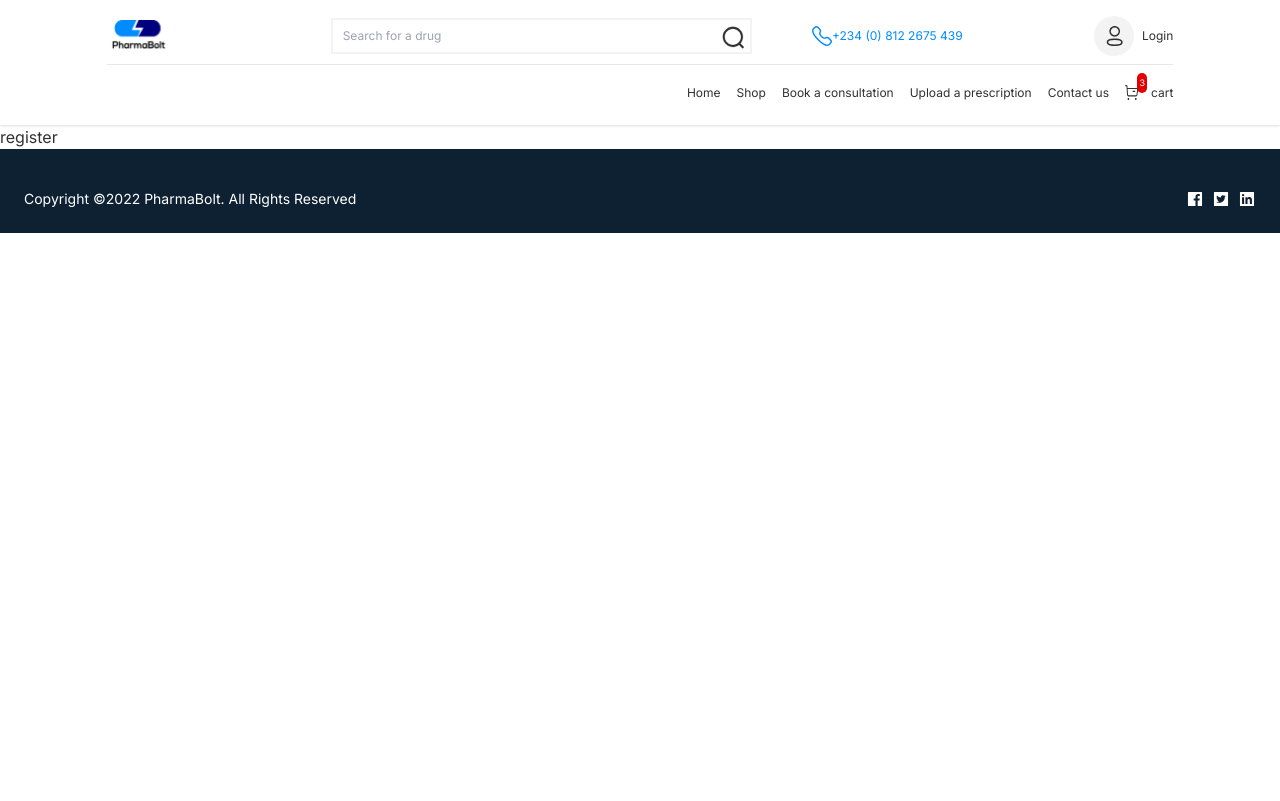
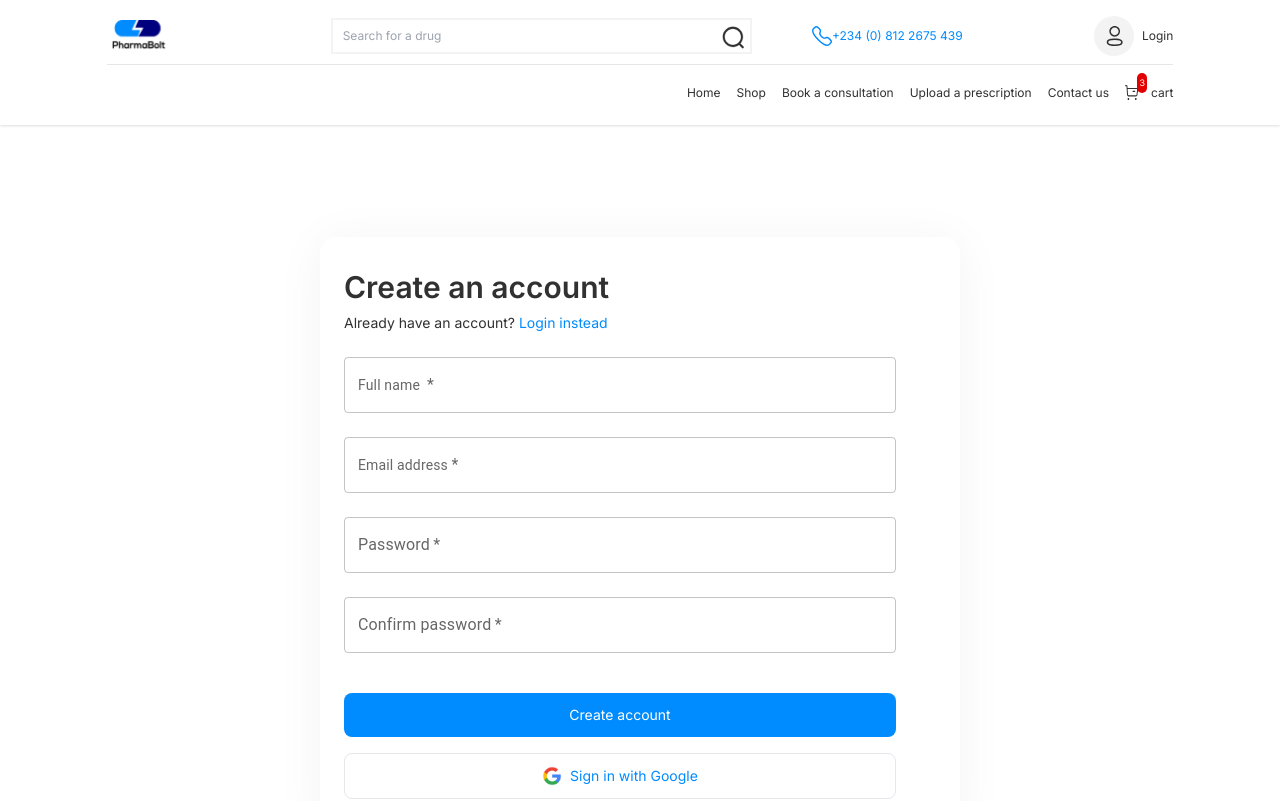
Before and after one commit to IsraelChidera/pharmabolt, a Next.js app: page /register in a window 1280 px wide. Shown: the top 801 px of the page. Built offline with nearby package versions, Linux system fonts and the light colour scheme; no server answers.

Commit message:
Auth layout done

```diff
--- a/app/login/page.tsx
+++ b/app/login/page.tsx
@@ -1,9 +1,65 @@
-import React from 'react'
+import React from 'react';
+import Link from 'next/link';
+import Box from '@mui/material/Box';
+import TextField from '@mui/material/TextField';
+import { CustomButton, SecondaryButton } from '@/components';
+import google from '@/public/assets/google-icon.png';
+import Image from "next/image";
 
 const page = () => {
-  return (
-    <div>Login</div>
-  )
+    return (
+        <div className='mt-28 mb-20 flex items-center h-fit justify-center px-3 md:px-0'>
+            <section className=' px-3 py-6 h-fit mx-auto w-full md:w-1/2 rectangle'>
+                <h1 className='font-semibold text-3xl'>Sign in</h1>
+
+                <p className='text-sm mt-2'> Don't have an account? <Link href="/register" className='text-primary'> Create an account instead </Link> </p>
+
+                <Box
+                    component="form"
+                    className='space-y-6 mt-6'
+                    noValidate
+                    autoComplete="off"
+                >
+                    <div>
+                        <TextField
+                            required
+                            type="email"
+                            id="outlined-required"
+                            label={<span className='text-sm'>Email address</span>}
+                            className='w-full'
+                        />
+                    </div>
+
+                    <div>
+                        <TextField
+                            required
+                            id="outlined-password-input"
+                            label="Password"
+                            type="password"
+                            className='w-full'
+                        />
+                    </div>
+                </Box>
+
+                <CustomButton title="Sign in" className='mt-10 py-3 w-full' />
+                <SecondaryButton
+                    title={
+                        <div className='text-primary flex justify-center items-center'>
+                            <div className='flex space-x-2'>
+                                <Image
+                                    src={google}
+                                    alt="google icon"
+                                    style={{ width: "20px" }}
+                                />
+                                <span>Continue with Google</span>
+                            </div>
+                        </div>
+                    }
+                    className='mt-4 border py-3 w-full'
+                />
+            </section>
+        </div>
+    )
 }
 
 export default page
--- a/app/register/page.tsx
+++ b/app/register/page.tsx
@@ -1,9 +1,85 @@
-import React from 'react'
+import React from 'react';
+import Link from 'next/link';
+import Box from '@mui/material/Box';
+import TextField from '@mui/material/TextField';
+import { CustomButton, SecondaryButton } from '@/components';
+import google from '@/public/assets/google-icon.png';
+import Image from "next/image";
 
 const page = () => {
-  return (
-    <div>register</div>
-  )
+    return (
+        <div className='mt-28 mb-20 flex items-center h-fit justify-center px-3 md:px-0'>
+            <section className=' px-3 py-6 h-fit mx-auto w-full md:w-1/2 rectangle'>
+                <h1 className='font-semibold text-3xl'>Create an account</h1>
+
+                <p className='text-sm mt-2'> Already have an account? <Link href="/register" className='text-primary'> Login instead </Link> </p>
+
+                <Box
+                    component="form"
+                    className='space-y-6 mt-6'
+                    noValidate
+                    autoComplete="off"
+                >
+                    <div>
+                        <TextField
+                            required
+                            type="text"
+                            id="outlined-required"
+                            label={<span className='text-sm'>Full name </span>}
+                            className='w-full'
+                        />
+                    </div>
+
+                    <div>
+                        <TextField
+                            required
+                            type="email"
+                            id="outlined-required"
+                            label={<span className='text-sm'>Email address</span>}
+                            className='w-full'
+                        />
+                    </div>
+
+                    <div>
+                        <TextField
+                            required
+                            id="outlined-password-input"
+                            label="Password"
+                            type="password"
+                            className='w-full'
+                        />
+                    </div>
+
+                    <div>
+                        <TextField
+                            required
+                            id="outlined-password-input"
+                            label="Confirm password"
+                            type="password"
+                            className='w-full'
+                        />
+                    </div>
+                </Box>
+
+                <CustomButton title="Create account" className='mt-10 py-3 w-full' />
+                <SecondaryButton
+                    title={
+                        <div className='text-primary flex justify-center items-center'>
+                            <div className='flex space-x-2'>
+                                <Image
+                                    src={google}
+                                    alt="google icon"
+                                    style={{ width: "20px" }}
+                                />
+                                <span>Sign in with Google</span>
+                            </div>
+                        </div>
+                    }
+                    className='mt-4 border py-3 w-full'
+                />
+            </section>
+        </div>
+    )
 }
 
 export default page
--- a/types/index.ts
+++ b/types/index.ts
@@ -7,7 +7,7 @@ export interface CustomButtonProps {
 }
 
 export interface SecondaryButtonProps {
-  title: string;
+  title: any;
   className?: string;
   style?: any;
   onClick?: MouseEventHandler<HTMLButtonElement>;
```
Also changed, not shown: public/assets/google-icon.png (added), public/assets/google-icon.svg (added).
